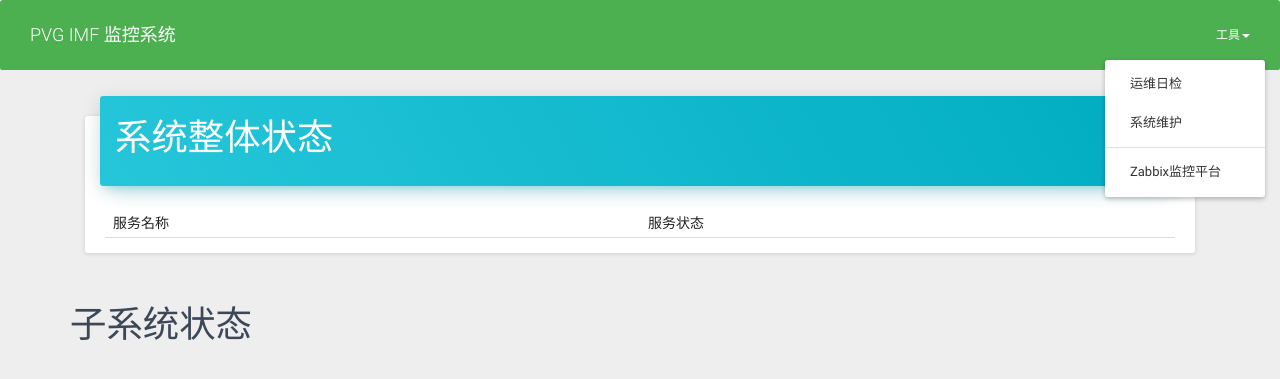
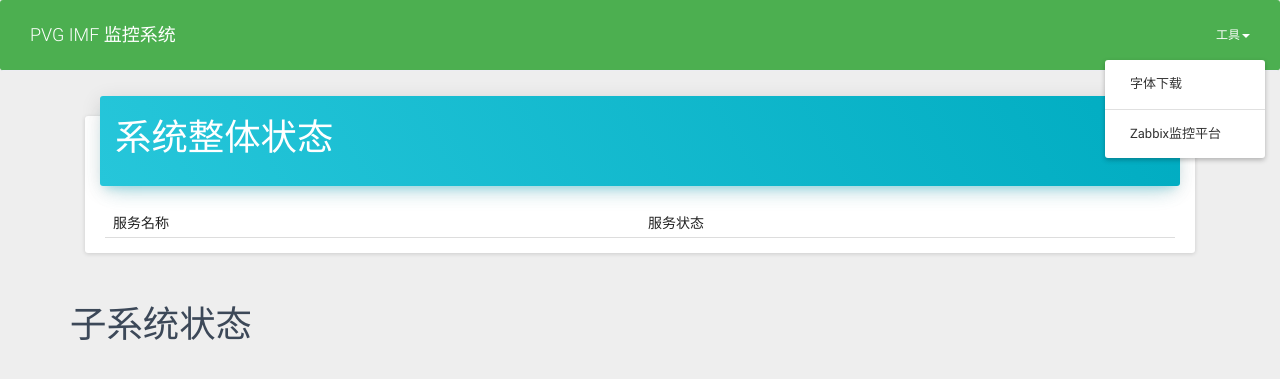
Before and after one commit to bbyan/Zabbix_Subsystem_Dashboard, a Django app: page / in a window 1280 px wide, after a click on "工具". Shown: the top 379 px of the page. Run offline with Django 3.2, Linux system fonts and the light colour scheme; data that the repository does not hold is empty; some libraries are stand-ins or nearby versions.

Commit message:
添加下载字体链接

```diff
--- a/zabbix/templates/zabbix/base.html
+++ b/zabbix/templates/zabbix/base.html
@@ -30,8 +30,11 @@
                         <a href="#" class="dropdown-toggle" data-toggle="dropdown" role="button" aria-haspopup="true"
                            aria-expanded="false">工具<span class="caret"></span></a>
                         <ul class="dropdown-menu">
+                            <!--
                             <li><a href="#">运维日检</a></li>
                             <li><a href="#">系统维护</a></li>
+                            -->
+                            <li><a href="/static/font.zip">字体下载</a></li>
                             <li role="separator" class="divider"></li>
                             <li><a href="/zabbix/">Zabbix监控平台</a></li>
                         </ul>
@@ -43,6 +46,9 @@
     {% block content %}
     {% endblock content %}
 </div>
+
+</div>
+
 </body>
 <!--   Core JS Files   -->
 <script src="{% static 'bootstrap/js/jquery-3.1.0.min.js' %}" type="text/javascript"></script>
```
Also changed, not shown: 1 other file.
